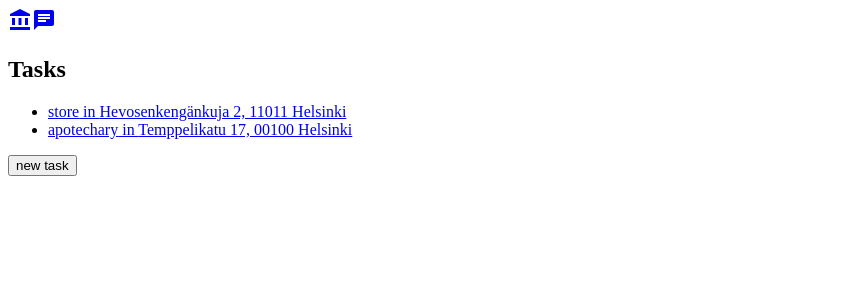
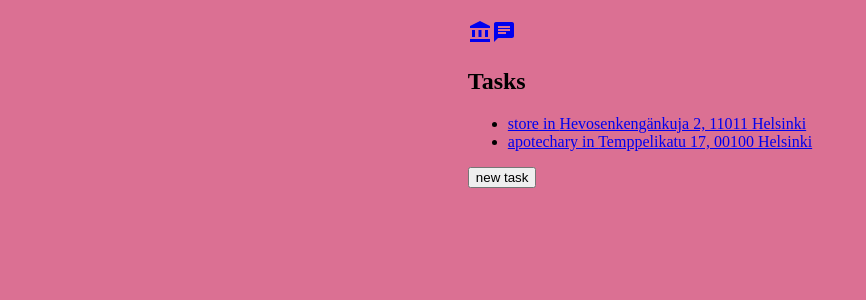
Before and after one commit to kclassic/helppis, a React (Create React App) app: page /home in a window 1280 px wide. Shown: the top 300 px of the page, without its empty margins (0-866 px from the left). Built offline with nearby package versions, Linux system fonts and the light colour scheme.

Commit message:
Add styledcomponents, separate task view, add container with styles

```diff
--- a/package.json
+++ b/package.json
@@ -12,6 +12,7 @@
     "react-dom": "^16.13.1",
     "react-router-dom": "^5.1.2",
     "react-scripts": "3.4.1",
+    "styled-components": "^5.0.1",
     "typeface-roboto": "^0.0.75"
   },
   "scripts": {
--- a/src/App.js
+++ b/src/App.js
@@ -1,10 +1,28 @@
 import React from "react";
 import { BrowserRouter as Router, Link, Switch, Route } from "react-router-dom";
+import styled from "styled-components";
+import Box from "@material-ui/core/Box";
+
 import AccountBalanceIcon from "@material-ui/icons/AccountBalance";
 import ChatIcon from "@material-ui/icons/Chat";
 
 import Chat from "./chat/Chat";
 import MainPage from "./MainPage";
+
+const Container = styled(Box)`
+  display: flex;
+  flex-direction: column;
+  align-items: center;
+  width: 100vw;
+  height: 100vh;
+  background-color: palevioletred;
+  margin: -8px;
+`;
+
+const InnerContainer = styled(Box)`
+  max-width: 720px;
+  padding: 20px;
+`;
 
 const AppContext = React.createContext();
 
@@ -29,6 +47,19 @@ class App extends React.Component {
           }
         ]
       },
+      activeTasks: [
+        {
+          id: 0,
+          owner: "John Smith",
+          created: new Date(),
+          type: {
+            type: "store",
+            items: ["milk", "bread", "beer"]
+          },
+          location: "Hevosenkengänkuja 2, 11011 Helsinki",
+          status: "progress"
+        }
+      ],
       tasks: [
         {
           id: 0,
@@ -39,7 +70,7 @@ class App extends React.Component {
             items: ["milk", "bread", "beer"]
           },
           location: "Hevosenkengänkuja 2, 11011 Helsinki",
-          status: "closed"
+          status: "progress"
         },
         {
           id: 1,
@@ -70,6 +101,8 @@ class App extends React.Component {
 
   render() {
     return (
+      <Container>
+        <InnerContainer>
           <AppContext.Provider value={this.state}>
             <Router>
               <div>
@@ -98,6 +131,8 @@ class App extends React.Component {
               </Switch>
             </Router>
           </AppContext.Provider>
+        </InnerContainer>
+      </Container>
     );
   }
 }
--- a/src/MainPage.jsx
+++ b/src/MainPage.jsx
@@ -1,11 +1,6 @@
 import React from "react";
-import {
-  Switch,
-  Route,
-  Link,
-  useRouteMatch,
-  useParams
-} from "react-router-dom";
+import { Switch, Route, Link, useRouteMatch } from "react-router-dom";
+import Task from "./Task";
 
 const newTask = {
   id: 9,
@@ -23,6 +18,11 @@ const MainPage = ({ tasks, addTask }) => {
   let { url, path } = useRouteMatch();
   return (
     <div>
+      <Switch>
+        <Route path={`${path}/:taskId`}>
+          <Task tasks={tasks} />
+        </Route>
+        <Route path={path}>
           <h2>Tasks</h2>
 
           <ul>
@@ -37,34 +37,10 @@ const MainPage = ({ tasks, addTask }) => {
               ))}
           </ul>
           <button onClick={() => addTask(newTask)}>new task</button>
-      <Switch>
-        <Route path={`${path}/:taskId`}>
-          <Task tasks={tasks} />
         </Route>
       </Switch>
     </div>
   );
 };
 
-const Task = ({ tasks }) => {
-  let { taskId } = useParams();
-  const task = tasks.find(t => String(t.id) === taskId);
-  if (!task) return null;
-  return (
-    <div
-      style={{
-        margin: "50px",
-        padding: "20px",
-        backgroundColor: "palevioletred",
-        borderRadius: "5px"
-      }}
-    >
-      <h1>
-        Get {task.type.type} for {task.owner}
-      </h1>
-      <h3>Requested task ID: {task.id}</h3>
-    </div>
-  );
-};
-
 export default MainPage;
--- /dev/null
+++ b/src/Task.jsx
@@ -0,0 +1,25 @@
+import React from "react";
+import { useParams } from "react-router-dom";
+
+const Task = ({ tasks }) => {
+  let { taskId } = useParams();
+  const task = tasks.find(t => String(t.id) === taskId);
+  if (!task) return null;
+  return (
+    <div
+      style={{
+        margin: "50px",
+        padding: "20px",
+        backgroundColor: "palevioletred",
+        borderRadius: "5px"
+      }}
+    >
+      <h1>
+        Get {task.type.type} for {task.owner}
+      </h1>
+      <h3>Requested task ID: {task.id}</h3>
+    </div>
+  );
+};
+
+export default Task;
```
Also changed, not shown: src/components/BasicButton.js (+3 -4 lines), 1 other file (tests, documents, lock files or other folders). Lines whose indentation alone changed are shown as unchanged.
